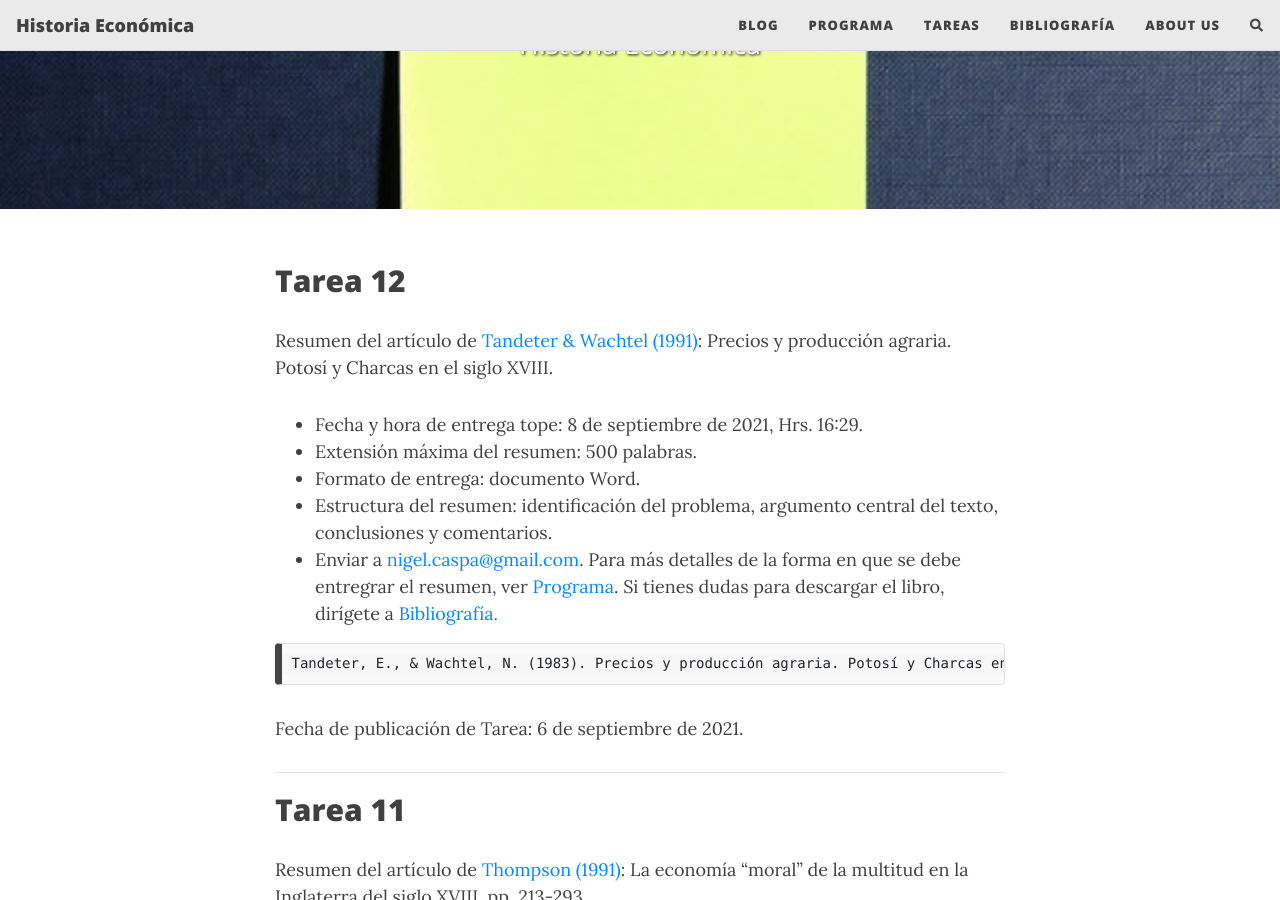
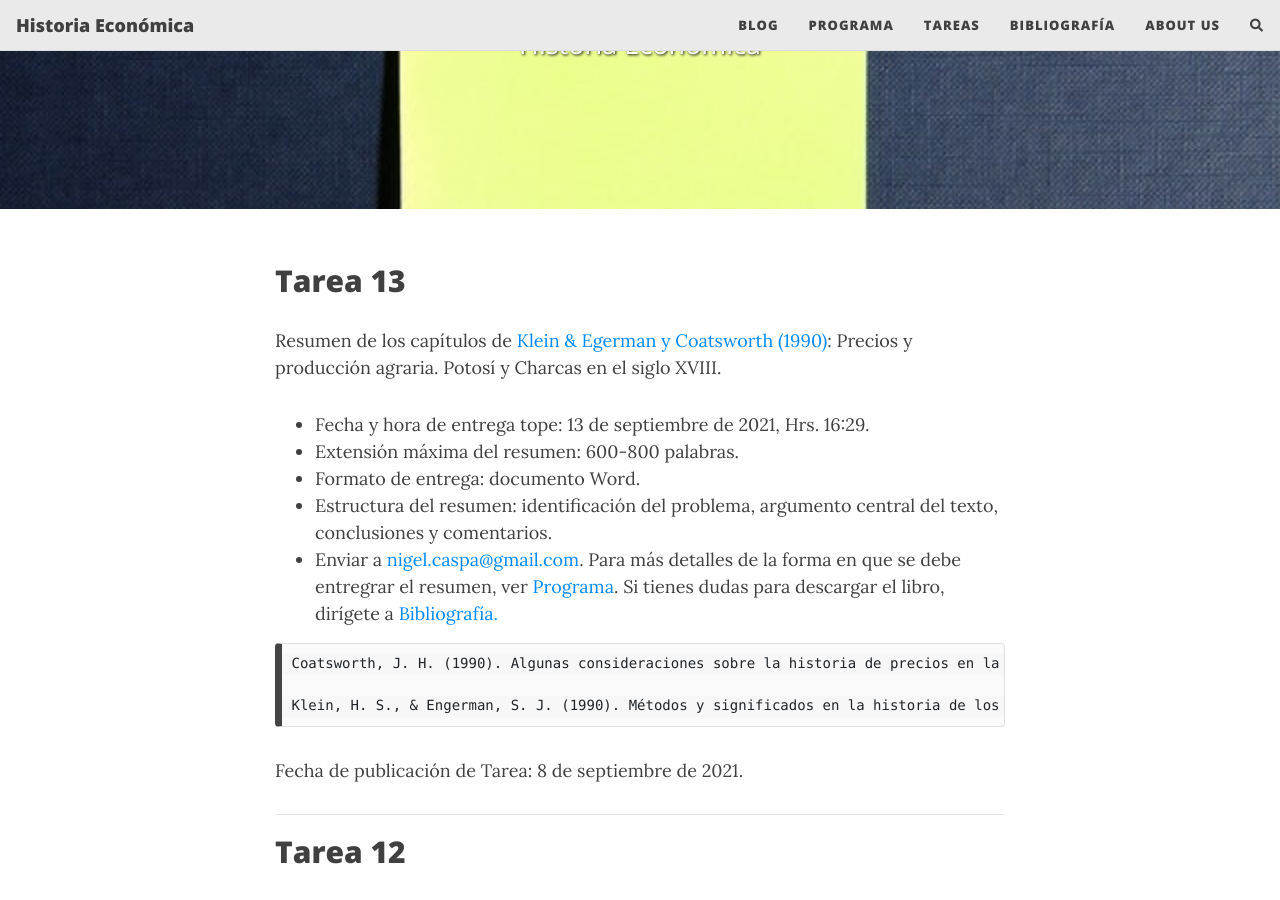
Before and after one commit to NigelCaspa/historiaeconomica, a Jekyll site: the page built from tareas.md, in a window 1280 px wide and 900 px high, scrolled down 336 px. Built offline with Jekyll 4.4.1, drawn with Linux system fonts in a browser that asks for light colours; nearby versions of some CDN libraries; comment, search, counter and statistics services are not loaded.

Commit message:
subo tarea 13

```diff
--- a/tareas.md
+++ b/tareas.md
@@ -6,6 +6,26 @@ cover-img: /assets/img/todo.jpg
 thumbnail-img: /assets/img/todo.jpg
 share-img: /assets/img/todo.jpg
 ---
+## Tarea 13
+Resumen de los capítulos de [Klein & Egerman y Coatsworth (1990)](https://nigelcaspa.github.io/historiaeconomica/pdf/1990_johnson&tandeter-economíascoloniales-precios.pdf): Precios y producción agraria. Potosí y Charcas en el siglo XVIII.
+
+- Fecha y hora de entrega tope: 13 de septiembre de 2021, Hrs. 16:29.
+- Extensión máxima del resumen: 600-800 palabras.
+- Formato de entrega: documento Word.
+- Estructura del resumen: identificación del problema, argumento central del texto, conclusiones y comentarios.
+- Enviar a [nigel.caspa@gmail.com](mailto:nigel.caspa@gmail.com).
+Para más detalles de la forma en que se debe entregrar el resumen, ver [Programa](programa.md). Si tienes dudas para descargar el libro, dirígete a [Bibliografía.](bibliografia.md)
+
+~~~
+Coatsworth, J. H. (1990). Algunas consideraciones sobre la historia de precios en la América colonial. En L. Johnson & E. Tandeter (Eds.), Economías coloniales. Precios y salarios en América Latina, siglo XVIII (pp. 31–44). Fondo de Cultura Economica.
+
+Klein, H. S., & Engerman, S. J. (1990). Métodos y significados en la historia de los precios. En L. Johnson & E. Tandeter (Eds.), Economías coloniales. Precios y salarios en América Latina, siglo XVIII (pp. 17–30). Fondo de Cultura Economica.
+~~~
+
+Fecha de publicación de Tarea: 8 de septiembre de 2021.
+
+-----------------
+
 ## Tarea 12
 Resumen del artículo de [Tandeter & Wachtel (1991)](https://nigelcaspa.github.io/historiaeconomica/pdf/1983-tandeter&wachtell-preciosyproducción.pdf): Precios y producción agraria. Potosí y Charcas en el siglo XVIII.
 
```
Also changed, not shown: 1 other file.
